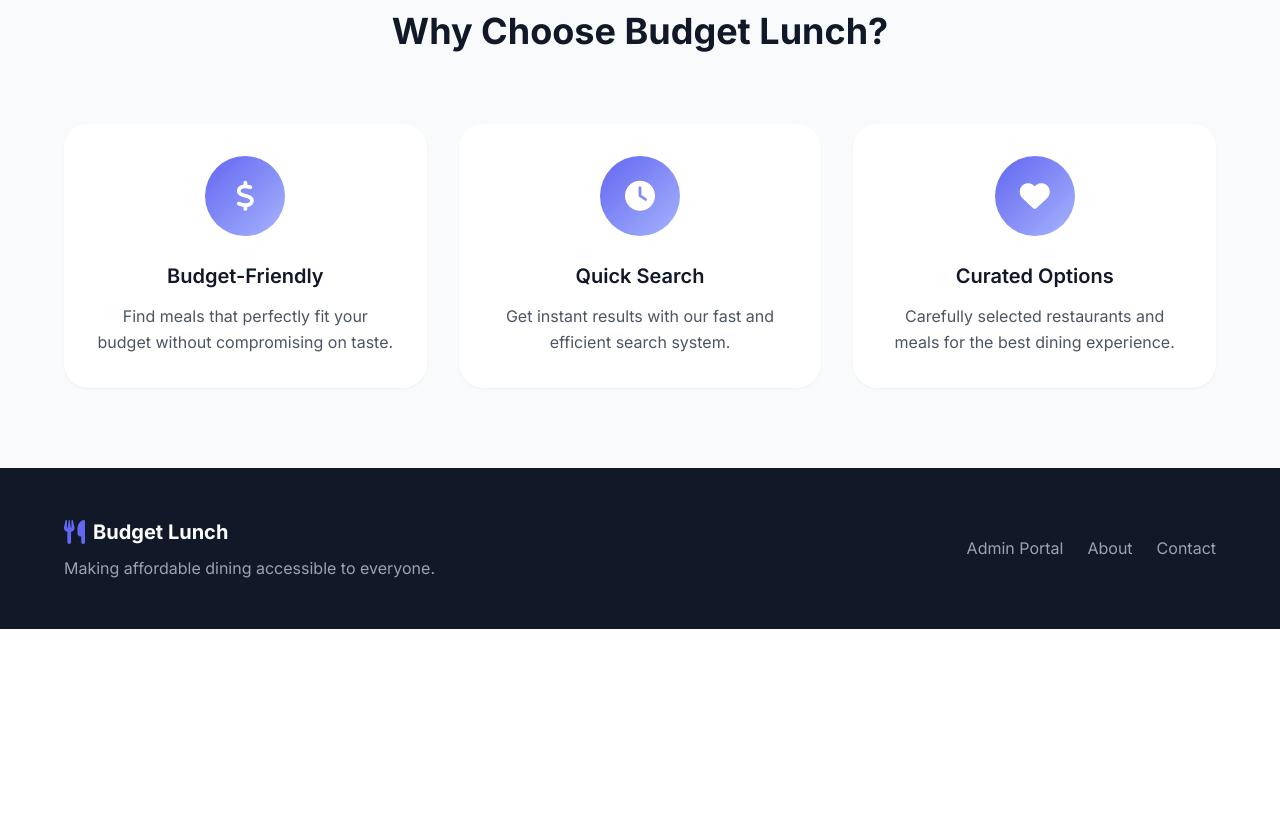
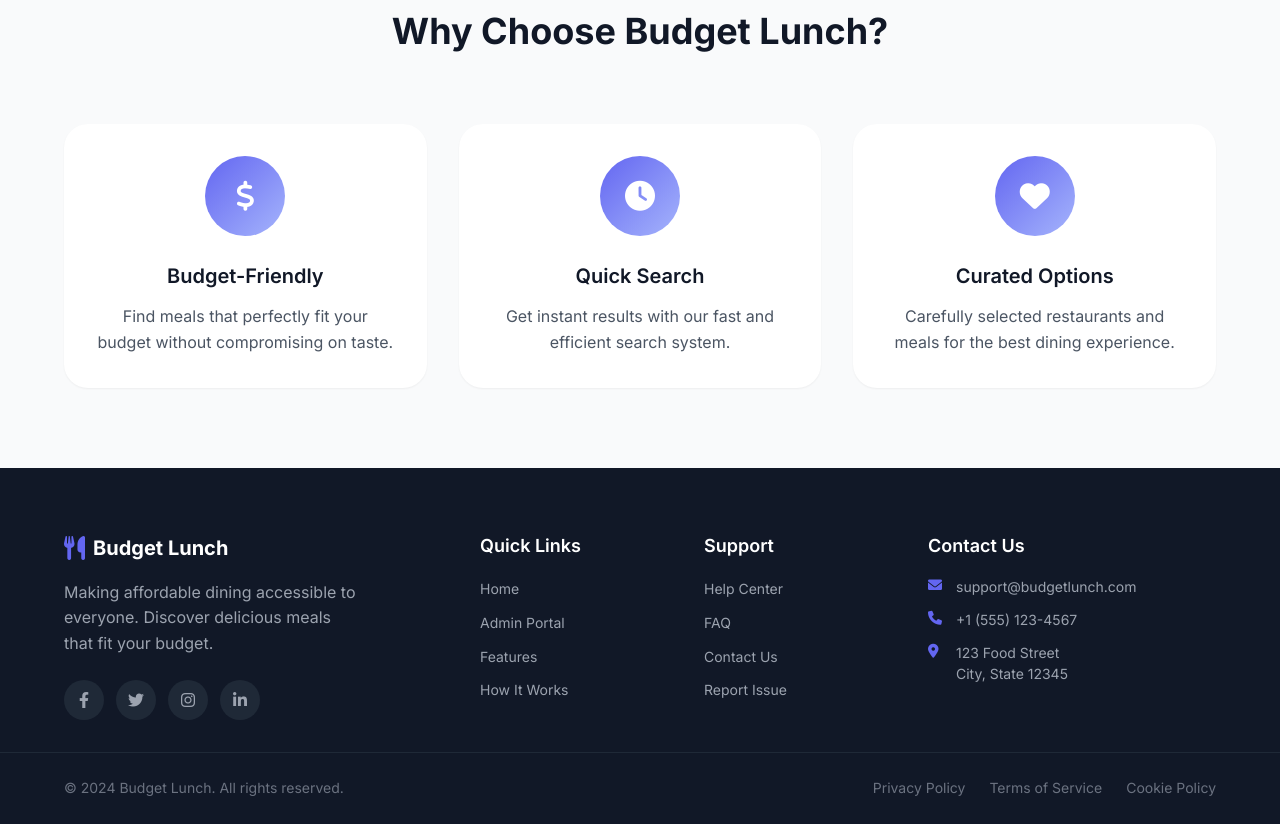
Before and after one commit to csupomona-cs480/budget-lunch-web-app-2, a plain HTML site: page index.html in a window 1280 px wide. Shown: the part 1151-1975 px from the top of the page. Before the commit the page ends 1780 px from the top, so only its background shows below. Drawn offline with Linux system fonts and the light colour scheme.

Commit message:
added footer

```diff
--- a/index.html
+++ b/index.html
@@ -133,17 +133,85 @@
     <!-- Footer -->
     <footer class="footer">
         <div class="footer-container">
-            <div class="footer-content">
+            <!-- Company Info -->
+            <div class="footer-section">
                 <div class="footer-brand">
                     <i class="fas fa-utensils"></i>
                     <span>Budget Lunch</span>
                 </div>
-                <p class="footer-text">Making affordable dining accessible to everyone.</p>
+                <p class="footer-description">
+                    Making affordable dining accessible to everyone.
+                    Discover delicious meals that fit your budget.
+                </p>
+                <div class="social-links">
+                    <a href="#" class="social-link" aria-label="Facebook">
+                        <i class="fab fa-facebook-f"></i>
+                    </a>
+                    <a href="#" class="social-link" aria-label="Twitter">
+                        <i class="fab fa-twitter"></i>
+                    </a>
+                    <a href="#" class="social-link" aria-label="Instagram">
+                        <i class="fab fa-instagram"></i>
+                    </a>
+                    <a href="#" class="social-link" aria-label="LinkedIn">
+                        <i class="fab fa-linkedin-in"></i>
+                    </a>
+                </div>
             </div>
-            <div class="footer-links">
-                <a href="/login" class="footer-link">Admin Portal</a>
-                <a href="#" class="footer-link">About</a>
-                <a href="#" class="footer-link">Contact</a>
+
+            <!-- Quick Links -->
+            <div class="footer-section">
+                <h4 class="footer-title">Quick Links</h4>
+                <ul class="footer-links">
+                    <li><a href="/" class="footer-link">Home</a></li>
+                    <li><a href="/login" class="footer-link">Admin Portal</a></li>
+                    <li><a href="#features" class="footer-link">Features</a></li>
+                    <li><a href="#" class="footer-link">How It Works</a></li>
+                </ul>
+            </div>
+
+            <!-- Support -->
+            <div class="footer-section">
+                <h4 class="footer-title">Support</h4>
+                <ul class="footer-links">
+                    <li><a href="#" class="footer-link">Help Center</a></li>
+                    <li><a href="#" class="footer-link">FAQ</a></li>
+                    <li><a href="#" class="footer-link">Contact Us</a></li>
+                    <li><a href="#" class="footer-link">Report Issue</a></li>
+                </ul>
+            </div>
+
+            <!-- Contact Info -->
+            <div class="footer-section">
+                <h4 class="footer-title">Contact Us</h4>
+                <div class="contact-info">
+                    <div class="contact-item">
+                        <i class="fas fa-envelope"></i>
+                        <span>support@budgetlunch.com</span>
+                    </div>
+                    <div class="contact-item">
+                        <i class="fas fa-phone"></i>
+                        <span>+1 (555) 123-4567</span>
+                    </div>
+                    <div class="contact-item">
+                        <i class="fas fa-map-marker-alt"></i>
+                        <span>123 Food Street<br>City, State 12345</span>
+                    </div>
+                </div>
+            </div>
+        </div>
+
+        <!-- Footer Bottom -->
+        <div class="footer-bottom">
+            <div class="footer-bottom-container">
+                <p class="copyright">
+                    &copy; 2024 Budget Lunch. All rights reserved.
+                </p>
+                <div class="footer-bottom-links">
+                    <a href="#" class="footer-bottom-link">Privacy Policy</a>
+                    <a href="#" class="footer-bottom-link">Terms of Service</a>
+                    <a href="#" class="footer-bottom-link">Cookie Policy</a>
+                </div>
             </div>
         </div>
     </footer>
--- a/styles.css
+++ b/styles.css
@@ -521,10 +521,126 @@ body {
 .footer {
     background: var(--gray-900);
     color: white;
-    padding: var(--space-12) 0;
+    padding: var(--space-16) 0 0;
 }
 
 .footer-container {
+    max-width: 1200px;
+    margin: 0 auto;
+    padding: 0 var(--space-6);
+    display: grid;
+    grid-template-columns: 2fr 1fr 1fr 1.5fr;
+    gap: var(--space-8);
+    margin-bottom: var(--space-8);
+}
+
+.footer-section {
+    display: flex;
+    flex-direction: column;
+}
+
+.footer-brand {
+    display: flex;
+    align-items: center;
+    gap: var(--space-2);
+    font-size: var(--font-size-xl);
+    font-weight: 700;
+    margin-bottom: var(--space-4);
+}
+
+.footer-brand i {
+    font-size: var(--font-size-2xl);
+    color: var(--primary-color);
+}
+
+.footer-description {
+    color: var(--gray-400);
+    line-height: 1.6;
+    margin-bottom: var(--space-6);
+    max-width: 300px;
+}
+
+.social-links {
+    display: flex;
+    gap: var(--space-3);
+}
+
+.social-link {
+    display: flex;
+    align-items: center;
+    justify-content: center;
+    width: 40px;
+    height: 40px;
+    background: var(--gray-800);
+    color: var(--gray-400);
+    border-radius: 50%;
+    text-decoration: none;
+    transition: all var(--transition-fast);
+}
+
+.social-link:hover {
+    background: var(--primary-color);
+    color: white;
+    transform: translateY(-2px);
+}
+
+.footer-title {
+    font-size: var(--font-size-lg);
+    font-weight: 600;
+    margin-bottom: var(--space-4);
+    color: white;
+}
+
+.footer-links {
+    list-style: none;
+    padding: 0;
+    margin: 0;
+}
+
+.footer-links li {
+    margin-bottom: var(--space-2);
+}
+
+.footer-link {
+    color: var(--gray-400);
+    text-decoration: none;
+    transition: color var(--transition-fast);
+    font-size: var(--font-size-sm);
+}
+
+.footer-link:hover {
+    color: var(--primary-color);
+}
+
+.contact-info {
+    display: flex;
+    flex-direction: column;
+    gap: var(--space-3);
+}
+
+.contact-item {
+    display: flex;
+    align-items: flex-start;
+    gap: var(--space-3);
+    color: var(--gray-400);
+    font-size: var(--font-size-sm);
+    line-height: 1.5;
+}
+
+.contact-item i {
+    color: var(--primary-color);
+    margin-top: 2px;
+    width: 16px;
+    flex-shrink: 0;
+}
+
+.footer-bottom {
+    background: var(--gray-950);
+    padding: var(--space-6) 0;
+    border-top: 1px solid var(--gray-800);
+}
+
+.footer-bottom-container {
     max-width: 1200px;
     margin: 0 auto;
     padding: 0 var(--space-6);
@@ -533,37 +649,26 @@ body {
     align-items: center;
 }
 
-.footer-brand {
-    display: flex;
-    align-items: center;
-    gap: var(--space-2);
-    font-size: var(--font-size-xl);
-    font-weight: 700;
+.copyright {
+    color: var(--gray-500);
+    font-size: var(--font-size-sm);
+    margin: 0;
 }
 
-.footer-brand i {
-    font-size: var(--font-size-2xl);
-    color: var(--primary-color);
-}
-
-.footer-text {
-    color: var(--gray-400);
-    margin-top: var(--space-2);
-}
-
-.footer-links {
+.footer-bottom-links {
     display: flex;
     gap: var(--space-6);
 }
 
-.footer-link {
-    color: var(--gray-400);
+.footer-bottom-link {
+    color: var(--gray-500);
     text-decoration: none;
+    font-size: var(--font-size-sm);
     transition: color var(--transition-fast);
 }
 
-.footer-link:hover {
-    color: white;
+.footer-bottom-link:hover {
+    color: var(--gray-300);
 }
 
 /* Responsive Design */
@@ -595,9 +700,20 @@ body {
     }
 
     .footer-container {
+        grid-template-columns: 1fr;
+        gap: var(--space-8);
+        text-align: center;
+    }
+
+    .footer-bottom-container {
         flex-direction: column;
-        gap: var(--space-6);
+        gap: var(--space-4);
         text-align: center;
+    }
+
+    .footer-bottom-links {
+        flex-wrap: wrap;
+        justify-content: center;
     }
 
     .floating-card {
```
